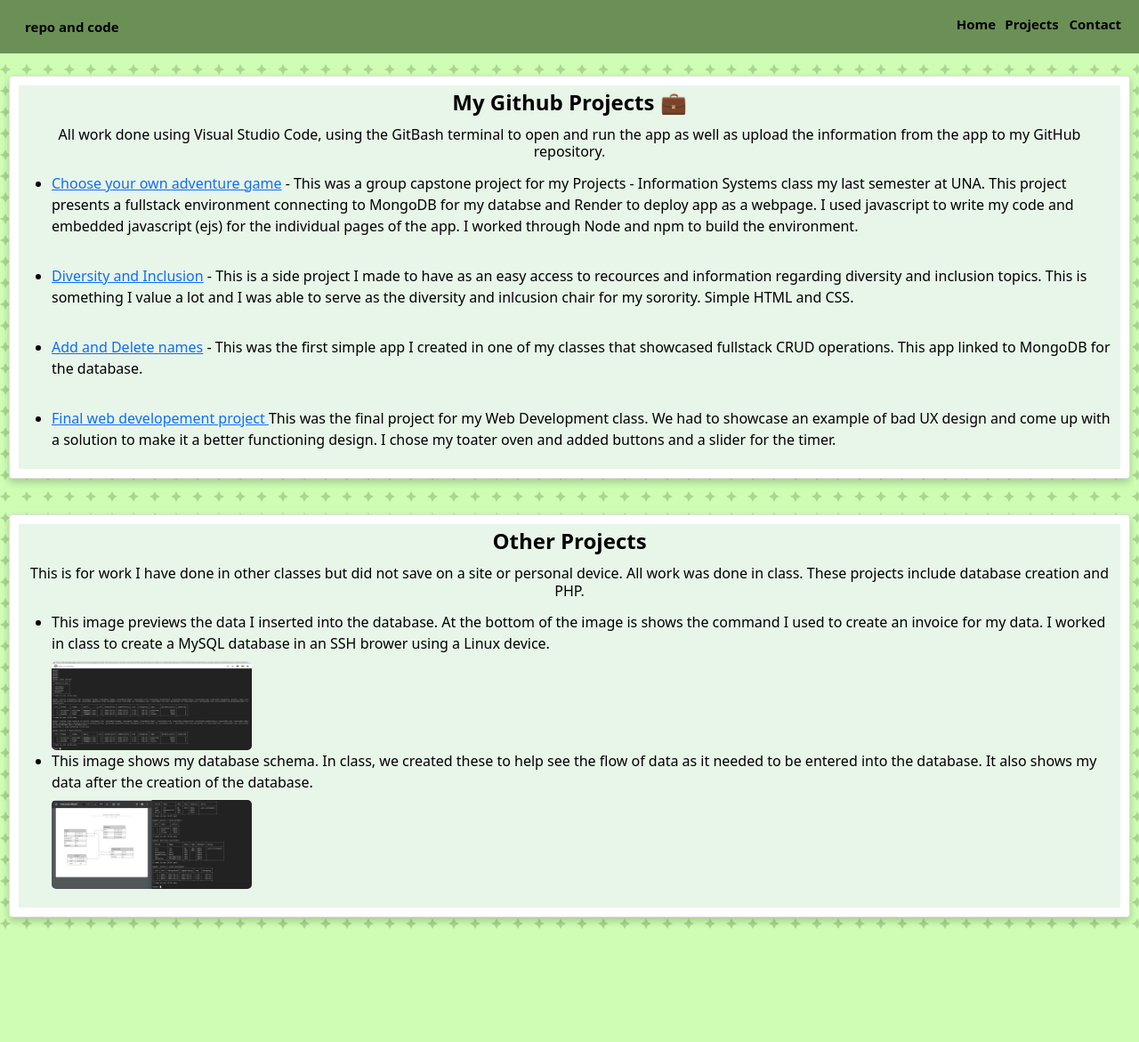
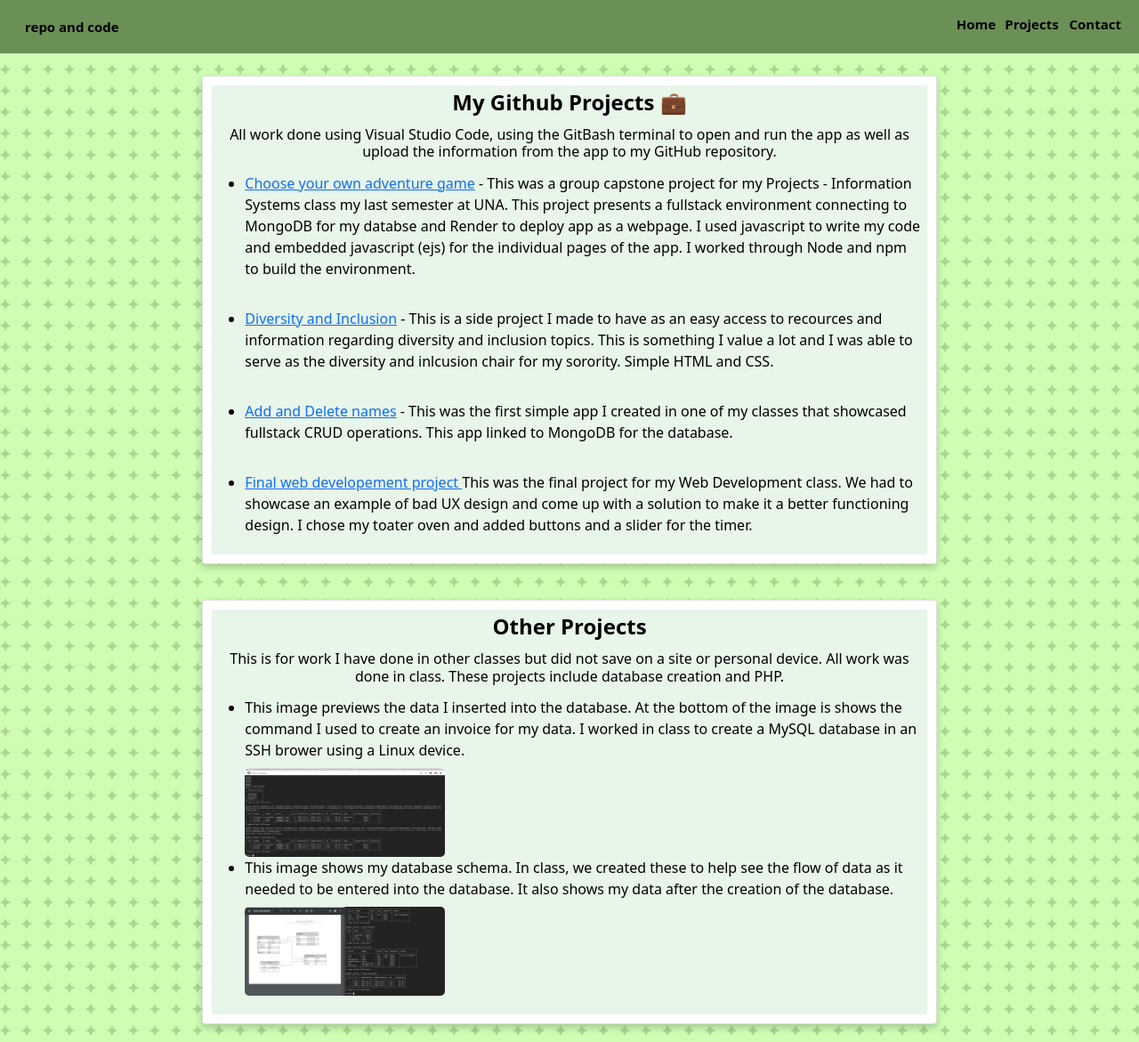
Before and after one commit to kwilliams31/Portfolio, a website: page projects.html in a window 1280 px wide. Shown: the whole page at 89% size. Before the commit the page ends 1051 px from the top, so only its background shows below. Drawn offline with nearby package versions, Linux system fonts and the light colour scheme.

Commit message:
responsive card

```diff
--- a/projects.html
+++ b/projects.html
@@ -38,7 +38,7 @@
 <div class="row">
 
     <!--card with projects-->
-    <div class="container-fluid">
+    <div class="col-md-8 offset-md-2">
   <div class="card">
     <div class="workCard">
       <h4><b>My Github Projects 💼</b></h4>
@@ -60,6 +60,7 @@
         </ul>
 
     </div>
+
   </div>
   </div>
 
@@ -70,7 +71,7 @@
 
 
       <!--card for screenshots of databse things -->
-      <div class="container-fluid">
+      <div class="col-md-8 offset-md-2">
   <div class="card">
     <div class="acctsCard">
       <h4><b>Other Projects</b></h4>
--- a/styles/styles.css
+++ b/styles/styles.css
@@ -42,9 +42,10 @@ body{
 
   .card {
     box-shadow: 0 4px 8px 0   rgba(0,0,0,0.2);
-    align: left;
     margin: 20px 10px;
   }
+
+
 
   li{
     margin-bottom: 8px;
```
Also changed, not shown: contact.html (+1 -1 lines), index.html (+2 -1 lines).
